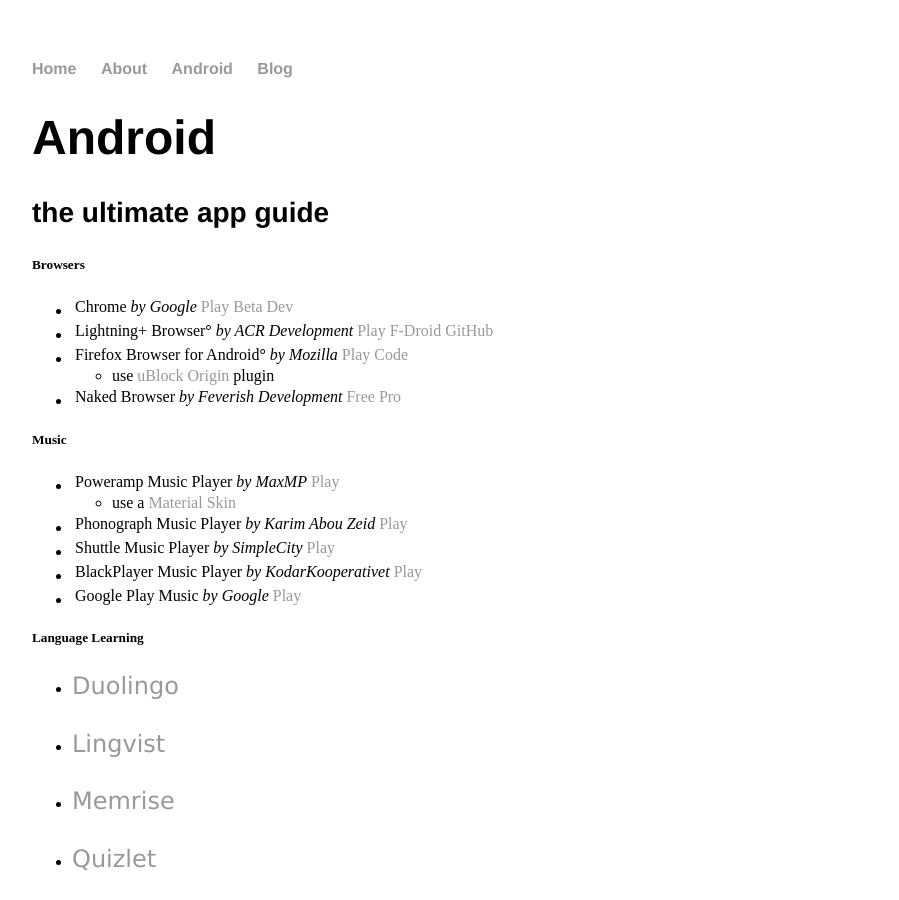
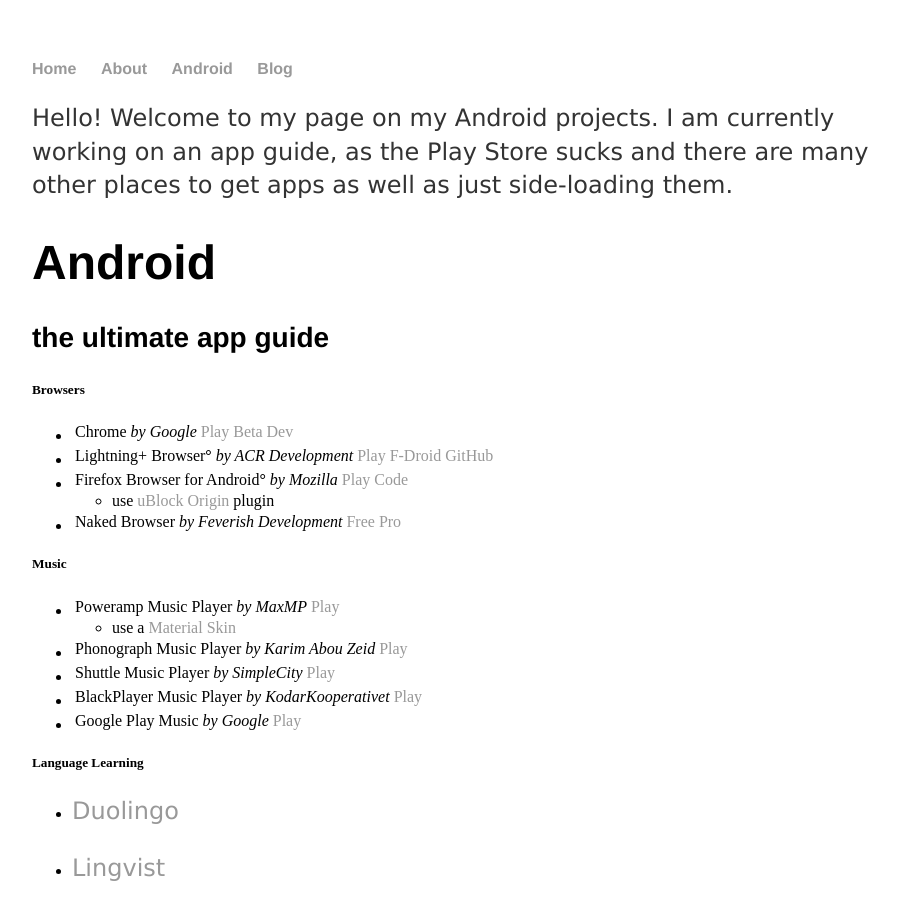
Before and after one commit to TGNYC/old, a Jekyll site: the page built from android/index.md, in a window 1280 px wide and 900 px high. Shown: the whole window, without its empty margins (160-1059 px from the left). Built offline with Jekyll 4.4.1, drawn with Linux system fonts in a browser that asks for light colours.

Commit message:
Update index.md

```diff
--- a/android/index.md
+++ b/android/index.md
@@ -2,6 +2,9 @@
 layout: default
 title: Android
 ---
+Hello! Welcome to my page on my Android projects. I am currently working on an app guide, as the Play Store sucks and there are many other places to get apps as well as just side-loading them.
+
+
 # Android
 
 ### the ultimate app guide
```
